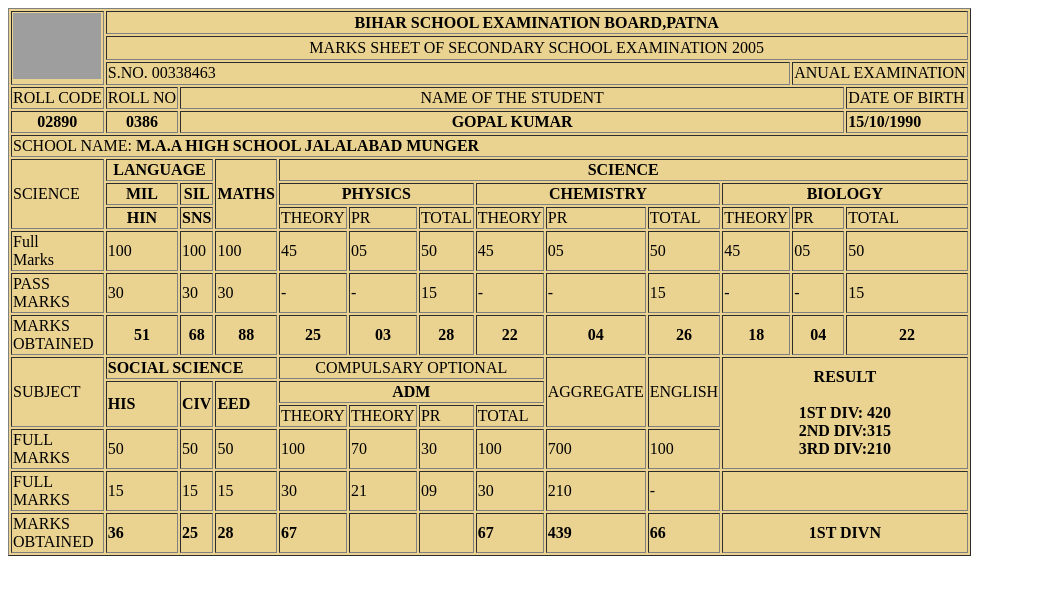
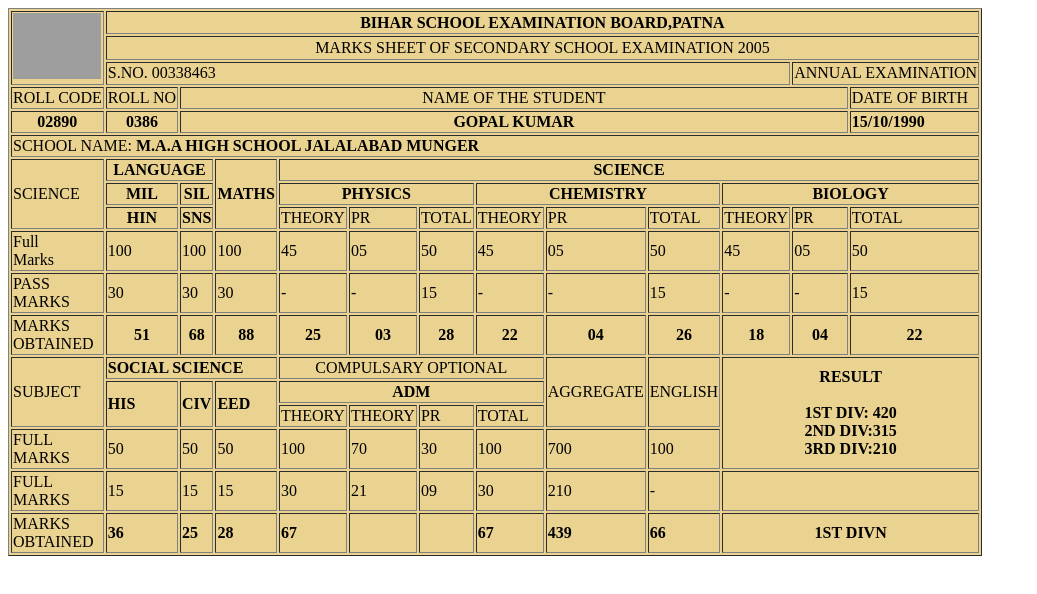
Before and after one commit to Kumardevelopers56/Assignment-No-8, a plain HTML site: page index.html in a window 1280 px wide. Shown: the whole page, without its empty margins (0-1037 px from the left). Drawn offline with Linux system fonts and the light colour scheme; grey boxes are pictures that could not be loaded.

Commit message:
Update index.html

```diff
--- a/index.html
+++ b/index.html
@@ -19,7 +19,7 @@
            <tr>
             <!-- <td></td> -->
             <td colspan="10">S.NO. 00338463</td>
-            <td colspan="2">ANUAL EXAMINATION</td>
+            <td colspan="2">ANNUAL EXAMINATION</td>
            </tr>
            <tr>
             <td colspan="1">ROLL CODE</td>
```
